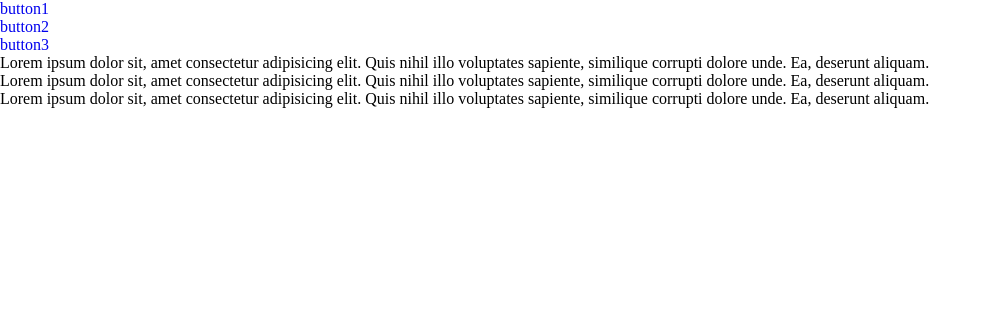
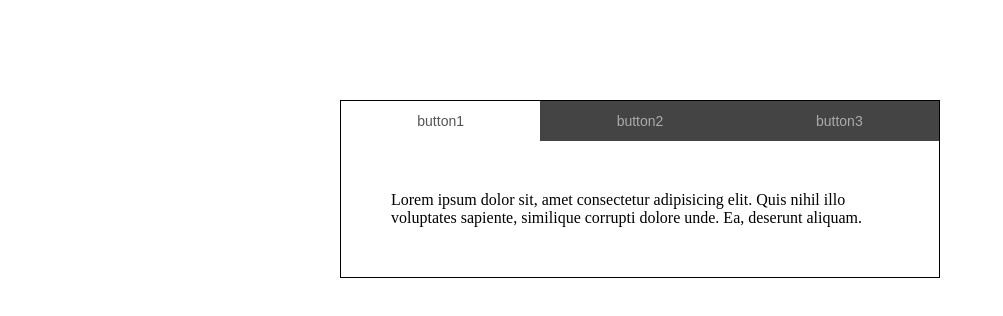
Before and after one commit to mijeong96/0915, a plain HTML site: page index.html in a window 1280 px wide. Shown: the whole page, without its empty margins (0-1003 px from the left). Drawn offline with nearby package versions, Linux system fonts and the light colour scheme.

Commit message:
css 완성

```diff
--- a/index.html
+++ b/index.html
@@ -4,7 +4,7 @@
     <meta charset="UTF-8">
     <meta http-equiv="X-UA-Compatible" content="IE=edge">
     <meta name="viewport" content="width=device-width, initial-scale=1.0">
-    <title> jquery기초_animate </title>
+    <title> tab basic </title>
     <link rel="stylesheet" href="css/style.css">
     <script src="https://ajax.googleapis.com/ajax/libs/jquery/1.12.4/jquery.min.js"></script>
     <script defer src="js/main.js"></script>
@@ -14,9 +14,9 @@
 
     <div id="tab">
         <ul>
-            <li><a href="#">button1</a></li>
-            <li><a href="#">button2</a></li>
-            <li><a href="#">button3</a></li>
+            <li><a href="tab1" class="on">button1</a></li>
+            <li><a href="tab2">button2</a></li>
+            <li><a href="tab3">button3</a></li>
         </ul>
 
         <div class="group">
--- a/scss/style.scss
+++ b/scss/style.scss
@@ -1,2 +1,55 @@
 @charset 'utf-8';
 @import 'reset.scss';
+
+#tab {
+    width: 600px;
+    border: 1px solid #000;
+    margin: 100px auto;
+
+    ul {
+        width: 100%;
+
+        &::after {
+            content:'';
+            display: block;
+            clear: both;
+        }
+
+        li {
+            width: calc(100% / 3);
+            height: 40px;
+            float: left;
+
+            a {
+                display: block;
+                width: 100%;
+                height: 100%;
+                font: 14px/40px "arial";
+                color: #aaa;
+                background: #444;
+                text-align: center;
+
+                &.on{
+                    background: #fff;
+                    color: #555;
+                }
+            }
+        }
+    }
+
+    .group {
+        width: 100%;
+
+        >div {
+            width: 100%;
+            padding: 50px;
+            display: none;
+
+            &#tab1 {
+                display: block;
+            }
+        }
+
+
+    }
+}
```
Also changed, not shown: js/main.js (+15 -0 lines), css/style.css, 1 other file.
